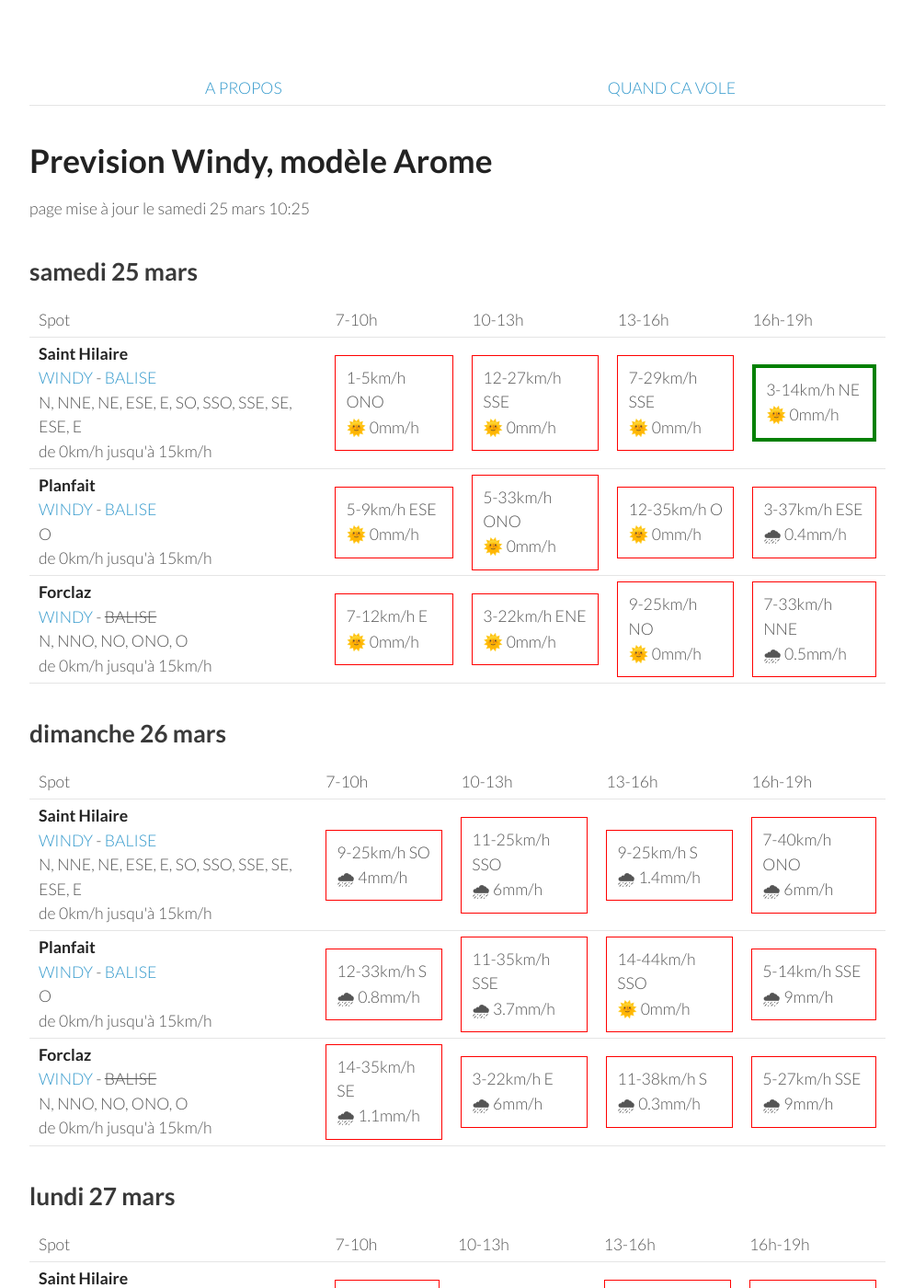
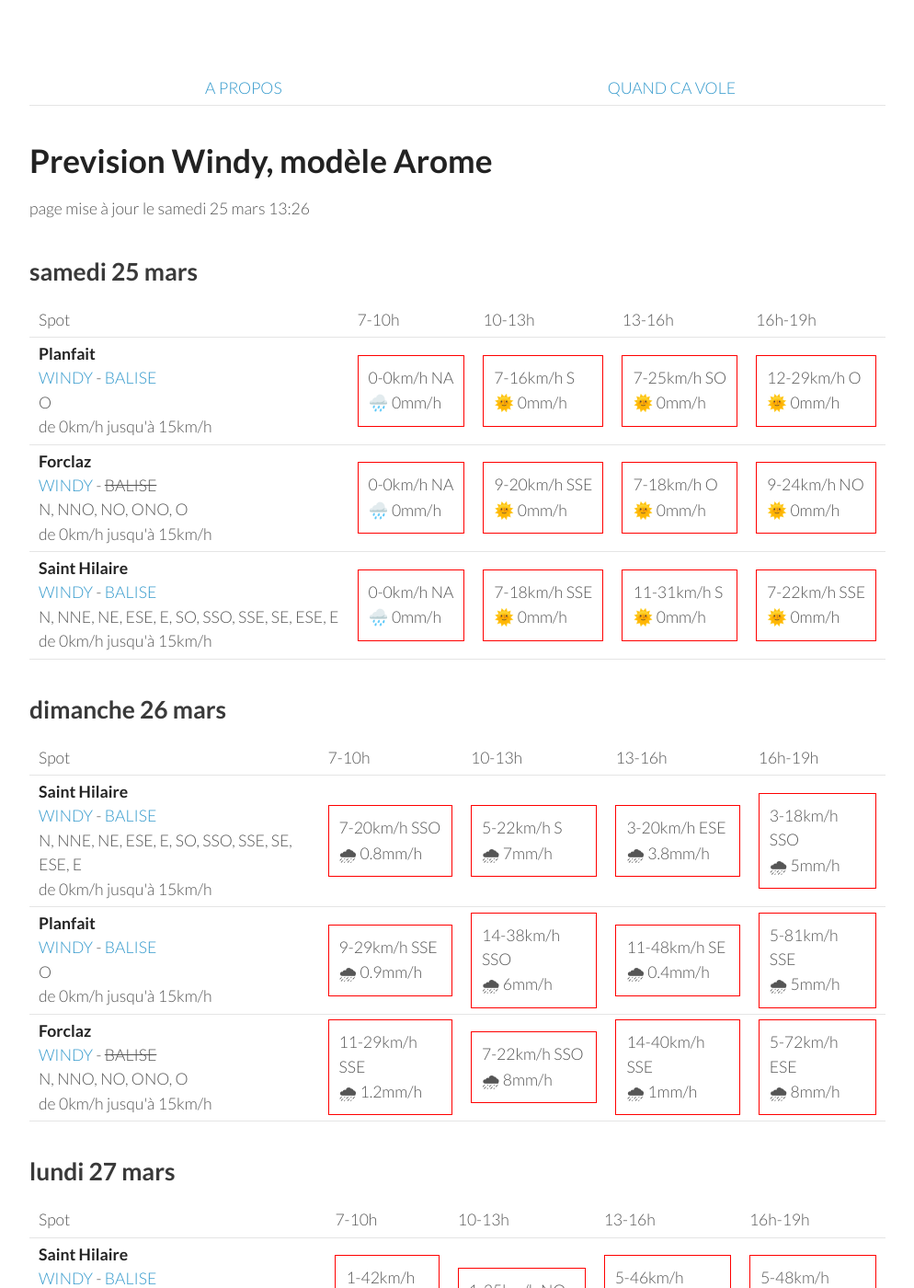
Before and after one commit to parapente-dans-le-nord/parapente-dans-le-nord.github.io, a Jekyll site: the page built from alpes_nord.markdown, in a window 1280 px wide and 1400 px high. Shown: the whole window at 92% size, without its empty margins (26-1020 px from the left). Built offline with Jekyll 4.4.1, drawn with Linux system fonts in a browser that asks for light colours.

Commit message:
update index.markdown

```diff
--- a/alpes_nord.markdown
+++ b/alpes_nord.markdown
@@ -7,7 +7,7 @@ title:  "Tous les spots"
 {: .links}
 
 # Prevision Windy, modèle Arome
-page mise à jour le samedi 25 mars 10:25
+page mise à jour le samedi 25 mars 13:26
 
 ## samedi 25 mars
 
@@ -22,33 +22,30 @@ page mise à jour le samedi 25 mars 10:25
       <td>16h-19h</td>
     </tr>
 <tr>
-        <td><strong>Saint Hilaire</strong><br><a href="https://windy.com/45.307/5.888?45.087,5.889,9,m:eUFagkX">WINDY</a> - <span class=""><a href="http://www.balisemeteo.com/balise.php?idBalise=61">BALISE</a> </span><br> <span class="vent-favorable">N, NNE, NE, ESE, E, SO, SSO, SSE, SE, ESE, E</span><br><span class="force-vent">de 0km/h jusqu'à 15km/h</span> </td>
-
-            <td><div class="not-flyable"><p>1-5km/h ONO</p><p>🌞 0mm/h</p></div></td>
-            <td><div class="not-flyable"><p>12-27km/h SSE</p><p>🌞 0mm/h</p></div></td>
-            <td><div class="not-flyable"><p>7-29km/h SSE</p><p>🌞 0mm/h</p></div></td>
-            <td><div class="flyable"><p>3-14km/h NE</p><p>🌞 0mm/h</p></div></td>
-
-
-    </tr>
-<tr>
         <td><strong>Planfait</strong><br><a href="https://windy.com/45.853/6.223?45.415,6.223,8">WINDY</a> - <span class=""><a href="https://www.openwindmap.org/PP496">BALISE</a> </span><br> <span class="vent-favorable">O</span><br><span class="force-vent">de 0km/h jusqu'à 15km/h</span> </td>
 
-            <td><div class="not-flyable"><p>5-9km/h ESE</p><p>🌞 0mm/h</p></div></td>
-            <td><div class="not-flyable"><p>5-33km/h ONO</p><p>🌞 0mm/h</p></div></td>
-            <td><div class="not-flyable"><p>12-35km/h O</p><p>🌞 0mm/h</p></div></td>
-            <td><div class="not-flyable"><p>3-37km/h ESE</p><p>🌧 0.4mm/h</p></div></td>
-
+            <td><div class="not-flyable"><p>0-0km/h NA</p><p>🌧️ 0mm/h</p></div></td>
+            <td><div class="not-flyable"><p>7-16km/h S</p><p>🌞 0mm/h</p></div></td>
+            <td><div class="not-flyable"><p>7-25km/h SO</p><p>🌞 0mm/h</p></div></td>
+            <td><div class="not-flyable"><p>12-29km/h O</p><p>🌞 0mm/h</p></div></td>
 
     </tr>
 <tr>
         <td><strong>Forclaz</strong><br><a href="https://windy.com/45.814/6.247?45.375,6.246,8,m:eVwaglz">WINDY</a> - <span class="no-balise"> BALISE </span><br> <span class="vent-favorable">N, NNO, NO, ONO, O</span><br><span class="force-vent">de 0km/h jusqu'à 15km/h</span> </td>
 
-            <td><div class="not-flyable"><p>7-12km/h E</p><p>🌞 0mm/h</p></div></td>
-            <td><div class="not-flyable"><p>3-22km/h ENE</p><p>🌞 0mm/h</p></div></td>
-            <td><div class="not-flyable"><p>9-25km/h NO</p><p>🌞 0mm/h</p></div></td>
-            <td><div class="not-flyable"><p>7-33km/h NNE</p><p>🌧 0.5mm/h</p></div></td>
+            <td><div class="not-flyable"><p>0-0km/h NA</p><p>🌧️ 0mm/h</p></div></td>
+            <td><div class="not-flyable"><p>9-20km/h SSE</p><p>🌞 0mm/h</p></div></td>
+            <td><div class="not-flyable"><p>7-18km/h O</p><p>🌞 0mm/h</p></div></td>
+            <td><div class="not-flyable"><p>9-24km/h NO</p><p>🌞 0mm/h</p></div></td>
 
+    </tr>
+<tr>
+        <td><strong>Saint Hilaire</strong><br><a href="https://windy.com/45.307/5.888?45.087,5.889,9,m:eUFagkX">WINDY</a> - <span class=""><a href="http://www.balisemeteo.com/balise.php?idBalise=61">BALISE</a> </span><br> <span class="vent-favorable">N, NNE, NE, ESE, E, SO, SSO, SSE, SE, ESE, E</span><br><span class="force-vent">de 0km/h jusqu'à 15km/h</span> </td>
+
+            <td><div class="not-flyable"><p>0-0km/h NA</p><p>🌧️ 0mm/h</p></div></td>
+            <td><div class="not-flyable"><p>7-18km/h SSE</p><p>🌞 0mm/h</p></div></td>
+            <td><div class="not-flyable"><p>11-31km/h S</p><p>🌞 0mm/h</p></div></td>
+            <td><div class="not-flyable"><p>7-22km/h SSE</p><p>🌞 0mm/h</p></div></td>
 
     </tr>
 
@@ -70,30 +67,30 @@ page mise à jour le samedi 25 mars 10:25
 <tr>
         <td><strong>Saint Hilaire</strong><br><a href="https://windy.com/45.307/5.888?45.087,5.889,9,m:eUFagkX">WINDY</a> - <span class=""><a href="http://www.balisemeteo.com/balise.php?idBalise=61">BALISE</a> </span><br> <span class="vent-favorable">N, NNE, NE, ESE, E, SO, SSO, SSE, SE, ESE, E</span><br><span class="force-vent">de 0km/h jusqu'à 15km/h</span> </td>
 
-            <td><div class="not-flyable"><p>9-25km/h SO</p><p>🌧 4mm/h</p></div></td>
-            <td><div class="not-flyable"><p>11-25km/h SSO</p><p>🌧 6mm/h</p></div></td>
-            <td><div class="not-flyable"><p>9-25km/h S</p><p>🌧 1.4mm/h</p></div></td>
-            <td><div class="not-flyable"><p>7-40km/h ONO</p><p>🌧 6mm/h</p></div></td>
+            <td><div class="not-flyable"><p>7-20km/h SSO</p><p>🌧 0.8mm/h</p></div></td>
+            <td><div class="not-flyable"><p>5-22km/h S</p><p>🌧 7mm/h</p></div></td>
+            <td><div class="not-flyable"><p>3-20km/h ESE</p><p>🌧 3.8mm/h</p></div></td>
+            <td><div class="not-flyable"><p>3-18km/h SSO</p><p>🌧 5mm/h</p></div></td>
 
 
     </tr>
 <tr>
         <td><strong>Planfait</strong><br><a href="https://windy.com/45.853/6.223?45.415,6.223,8">WINDY</a> - <span class=""><a href="https://www.openwindmap.org/PP496">BALISE</a> </span><br> <span class="vent-favorable">O</span><br><span class="force-vent">de 0km/h jusqu'à 15km/h</span> </td>
 
-            <td><div class="not-flyable"><p>12-33km/h S</p><p>🌧 0.8mm/h</p></div></td>
-            <td><div class="not-flyable"><p>11-35km/h SSE</p><p>🌧 3.7mm/h</p></div></td>
-            <td><div class="not-flyable"><p>14-44km/h SSO</p><p>🌞 0mm/h</p></div></td>
-            <td><div class="not-flyable"><p>5-14km/h SSE</p><p>🌧 9mm/h</p></div></td>
+            <td><div class="not-flyable"><p>9-29km/h SSE</p><p>🌧 0.9mm/h</p></div></td>
+            <td><div class="not-flyable"><p>14-38km/h SSO</p><p>🌧 6mm/h</p></div></td>
+            <td><div class="not-flyable"><p>11-48km/h SE</p><p>🌧 0.4mm/h</p></div></td>
+            <td><div class="not-flyable"><p>5-81km/h SSE</p><p>🌧 5mm/h</p></div></td>
 
 
     </tr>
 <tr>
         <td><strong>Forclaz</strong><br><a href="https://windy.com/45.814/6.247?45.375,6.246,8,m:eVwaglz">WINDY</a> - <span class="no-balise"> BALISE </span><br> <span class="vent-favorable">N, NNO, NO, ONO, O</span><br><span class="force-vent">de 0km/h jusqu'à 15km/h</span> </td>
 
-            <td><div class="not-flyable"><p>14-35km/h SE</p><p>🌧 1.1mm/h</p></div></td>
-            <td><div class="not-flyable"><p>3-22km/h E</p><p>🌧 6mm/h</p></div></td>
-            <td><div class="not-flyable"><p>11-38km/h S</p><p>🌧 0.3mm/h</p></div></td>
-            <td><div class="not-flyable"><p>5-27km/h SSE</p><p>🌧 9mm/h</p></div></td>
+            <td><div class="not-flyable"><p>11-29km/h SSE</p><p>🌧 1.2mm/h</p></div></td>
+            <td><div class="not-flyable"><p>7-22km/h SSO</p><p>🌧 8mm/h</p></div></td>
+            <td><div class="not-flyable"><p>14-40km/h SSE</p><p>🌧 1mm/h</p></div></td>
+            <td><div class="not-flyable"><p>5-72km/h ESE</p><p>🌧 8mm/h</p></div></td>
 
 
     </tr>
```
